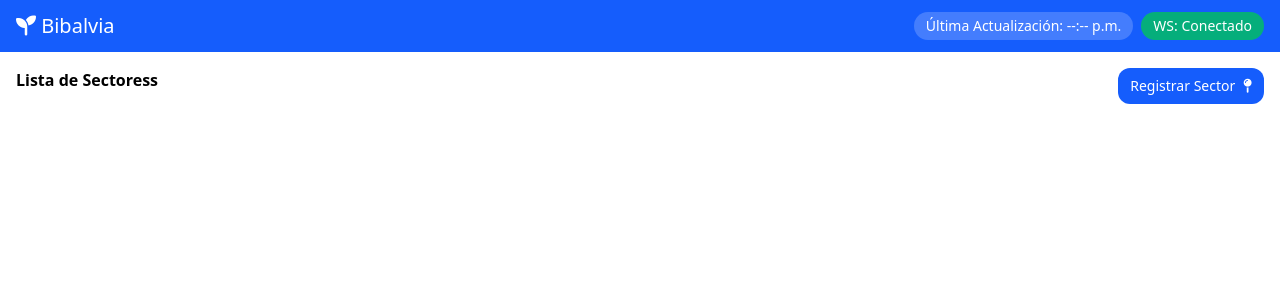
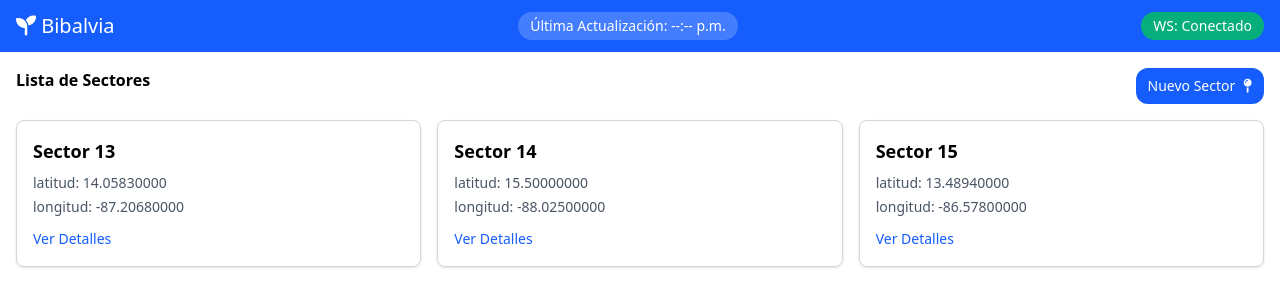
Before and after one commit to acxelaplicano01/Bibalvia, a Django app: page / in a window 1280 px wide. Shown: the top 307 px of the page. Run offline with Django 5.2, Linux system fonts and the light colour scheme; data comes from the database, SQL or seed files in the repository; both versions use the stored data as it was after the commit.

Commit message:
agregada lista de sectores (sin datos), y ruta para detalle de cada uno

```diff
--- a/bivalvia/urls.py
+++ b/bivalvia/urls.py
@@ -18,6 +18,6 @@ from django.contrib import admin
 from django.urls import path, include
 
 urlpatterns = [
-    path('admin/', admin.site.urls),
-    path('', include('dashboard.urls')),  # ← esto conecta la raíz "/"
+    # path('admin/', admin.site.urls),
+    path('', include('dashboard.urls')),
 ]
--- a/dashboard/templates/dashboard/home.html
+++ b/dashboard/templates/dashboard/home.html
@@ -2,13 +2,27 @@
 {% block content %}
 <div class="m-4">
     <section class="flex justify-between">
-        <span class="font-semibold">Lista de Sectoress</span>
+        <span class="font-semibold">Lista de Sectores</span>
         <button
             class="rounded-xl text-sm flex items-center gap-2 bg-blue-600 text-white hover:bg-blue-500 active:bg-blue-700 transition-transform px-3 py-2">
-            Registrar Sector
+            Nuevo Sector
             <i class="fa-solid fa-map-pin"></i>
         </button>
     </section>
+    {% if sectores %}
+    <section class="grid grid-cols-1 md:grid-cols-2 lg:grid-cols-3 gap-4 mt-4">
+        {% for sector in sectores %}
+        <div class="border border-gray-300 rounded-lg p-4 shadow-sm hover:shadow-md transition-shadow">
+            <h2 class="text-lg font-semibold mb-2">Sector {{ sector.id }}</h2>
+            <p class="text-sm text-gray-600 mb-1">latitud: {{ sector.latitud }}</p>
+            <p class="text-sm text-gray-600">longitud: {{ sector.longitud }}</p>
+            <a href="{% url 'sector_detail' sector.id %}"
+                class="mt-3 inline-block text-blue-600 hover:underline text-sm">Ver Detalles</a>
+
+        </div>
+        {% endfor %}
+    </section>
+    {% endif %}
 </div>
 
 
--- a/dashboard/urls.py
+++ b/dashboard/urls.py
@@ -3,4 +3,5 @@ from . import views
 
 urlpatterns = [
     path('', views.home, name='home'),
+    path('sector/<int:id>/', views.sector_detail, name='sector_detail'),
 ]
--- a/dashboard/views.py
+++ b/dashboard/views.py
@@ -1,5 +1,20 @@
 from django.shortcuts import render
+from dashboard.models import Sector, Bivalvo
 
 def home(request):
+    bivalvos = Bivalvo.objects.all()
+    sectores = Sector.objects.all()
+    context = {
+        'bivalvos': bivalvos,
+        'sectores': sectores,
+    }
+    print("Bivalvos:", bivalvos)
 
-    return render(request, 'dashboard/home.html')
+    return render(request, 'dashboard/home.html', context)
+
+def sector_detail(request, id):
+    sector = Sector.objects.get(id=id)
+    context = {
+        'sector': sector,
+    }
+    return render(request, 'dashboard/sector_detail.html', context)
--- a/static/dist/styles.css
+++ b/static/dist/styles.css
@@ -21,6 +21,8 @@
     --color-blue-600: oklch(54.6% 0.245 262.881);
     --color-blue-700: oklch(48.8% 0.243 264.376);
     --color-blue-900: oklch(37.9% 0.146 265.522);
+    --color-gray-300: oklch(87.2% 0.01 258.338);
+    --color-gray-600: oklch(44.6% 0.03 256.802);
     --color-white: #fff;
     --spacing: 0.25rem;
     --text-sm: 0.875rem;
@@ -32,6 +34,8 @@
     --text-2xl: 1.5rem;
     --text-2xl--line-height: calc(2 / 1.5);
     --font-weight-semibold: 600;
+    --font-weight-bold: 700;
+    --radius-lg: 0.5rem;
     --radius-xl: 0.75rem;
     --default-transition-duration: 150ms;
     --default-transition-timing-function: cubic-bezier(0.4, 0, 0.2, 1);
@@ -242,6 +246,12 @@
   .mt-3 {
     margin-top: calc(var(--spacing) * 3);
   }
+  .mt-4 {
+    margin-top: calc(var(--spacing) * 4);
+  }
+  .mb-1 {
+    margin-bottom: calc(var(--spacing) * 1);
+  }
   .mb-2 {
     margin-bottom: calc(var(--spacing) * 2);
   }
@@ -251,17 +261,29 @@
   .flex {
     display: flex;
   }
+  .grid {
+    display: grid;
+  }
+  .inline-block {
+    display: inline-block;
+  }
   .table {
     display: table;
   }
   .w-full {
     width: 100%;
   }
+  .w-max {
+    width: max-content;
+  }
   .border-collapse {
     border-collapse: collapse;
   }
   .resize {
     resize: both;
+  }
+  .grid-cols-1 {
+    grid-template-columns: repeat(1, minmax(0, 1fr));
   }
   .flex-col {
     flex-direction: column;
@@ -290,12 +312,18 @@
   .rounded-full {
     border-radius: calc(infinity * 1px);
   }
+  .rounded-lg {
+    border-radius: var(--radius-lg);
+  }
   .rounded-xl {
     border-radius: var(--radius-xl);
   }
   .border {
     border-style: var(--tw-border-style);
     border-width: 1px;
+  }
+  .border-gray-300 {
+    border-color: var(--color-gray-300);
   }
   .bg-blue-400 {
     background-color: var(--color-blue-400);
@@ -445,9 +473,19 @@
     font-size: var(--text-xl);
     line-height: var(--tw-leading, var(--text-xl--line-height));
   }
+  .font-bold {
+    --tw-font-weight: var(--font-weight-bold);
+    font-weight: var(--font-weight-bold);
+  }
   .font-semibold {
     --tw-font-weight: var(--font-weight-semibold);
     font-weight: var(--font-weight-semibold);
+  }
+  .text-blue-600 {
+    color: var(--color-blue-600);
+  }
+  .text-gray-600 {
+    color: var(--color-gray-600);
   }
   .text-white {
     color: var(--color-white);
@@ -462,6 +500,11 @@
   .outline {
     outline-style: var(--tw-outline-style);
     outline-width: 1px;
+  }
+  .transition-shadow {
+    transition-property: box-shadow;
+    transition-timing-function: var(--tw-ease, var(--default-transition-timing-function));
+    transition-duration: var(--tw-duration, var(--default-transition-duration));
   }
   .transition-transform {
     transition-property: transform, translate, scale, rotate;
@@ -479,6 +522,21 @@
     &:hover {
       @media (hover: hover) {
         background-color: var(--color-cyan-500);
+      }
+    }
+  }
+  .hover\:underline {
+    &:hover {
+      @media (hover: hover) {
+        text-decoration-line: underline;
+      }
+    }
+  }
+  .hover\:shadow-md {
+    &:hover {
+      @media (hover: hover) {
+        --tw-shadow: 0 4px 6px -1px var(--tw-shadow-color, rgb(0 0 0 / 0.1)), 0 2px 4px -2px var(--tw-shadow-color, rgb(0 0 0 / 0.1));
+        box-shadow: var(--tw-inset-shadow), var(--tw-inset-ring-shadow), var(--tw-ring-offset-shadow), var(--tw-ring-shadow), var(--tw-shadow);
       }
     }
   }
@@ -512,6 +570,11 @@
       justify-content: space-between;
     }
   }
+  .md\:grid-cols-2 {
+    @media (width >= 48rem) {
+      grid-template-columns: repeat(2, minmax(0, 1fr));
+    }
+  }
   .md\:flex-col {
     @media (width >= 48rem) {
       flex-direction: column;
@@ -525,6 +588,11 @@
   .lg\:flex {
     @media (width >= 64rem) {
       display: flex;
+    }
+  }
+  .lg\:grid-cols-3 {
+    @media (width >= 64rem) {
+      grid-template-columns: repeat(3, minmax(0, 1fr));
     }
   }
   .lg\:flex-col {
--- a/templates/base.html
+++ b/templates/base.html
@@ -14,10 +14,9 @@
     <nav class="px-4 py-3 bg-blue-600 text-white text-xl flex flex-col gap-2 sm:flex-row sm:justify-between">
 
         <a href="#"><i class="fa-solid fa-seedling"></i> Bibalvia</a>
-        <section class="flex gap-2">
-            <span class="text-sm px-3 py-1 rounded-full bg-white/20">Última Actualización: --:-- p.m.</span>
-            <span class="text-sm px-3 py-1 rounded-full bg-green-500/75">WS: Conectado </span>
-        </section>
+        <span class="text-sm px-3 py-1 rounded-full bg-white/20 w-max">Última Actualización: --:-- p.m.</span>
+        <span class="text-sm px-3 py-1 rounded-full bg-green-500/75 w-max">WS: Conectado </span>
+
     </nav>
     {% endblock %}
 
```
Also changed, not shown: dashboard/management/commands/seed.py (+10 -1 lines), dashboard/templates/dashboard/sector_detail.html (added, +13 -0 lines), db.sqlite3.
